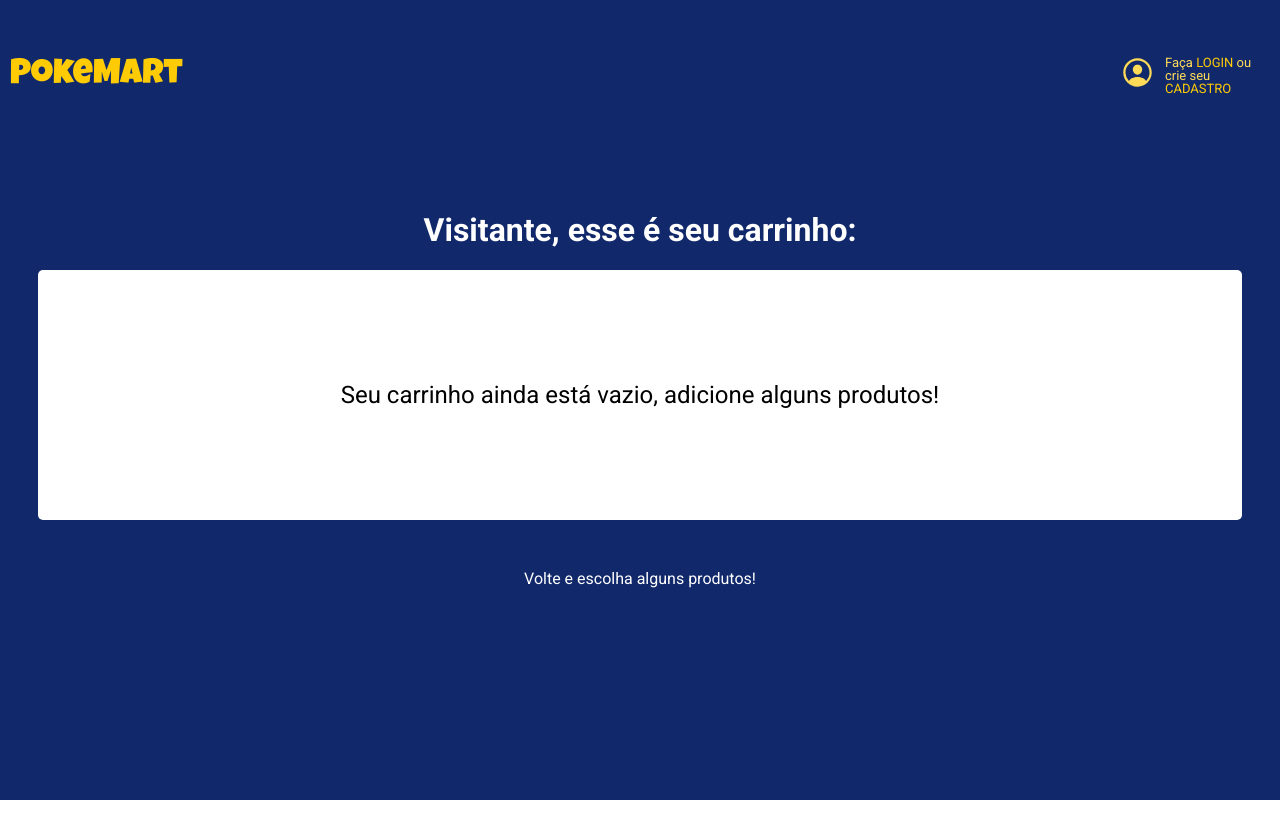
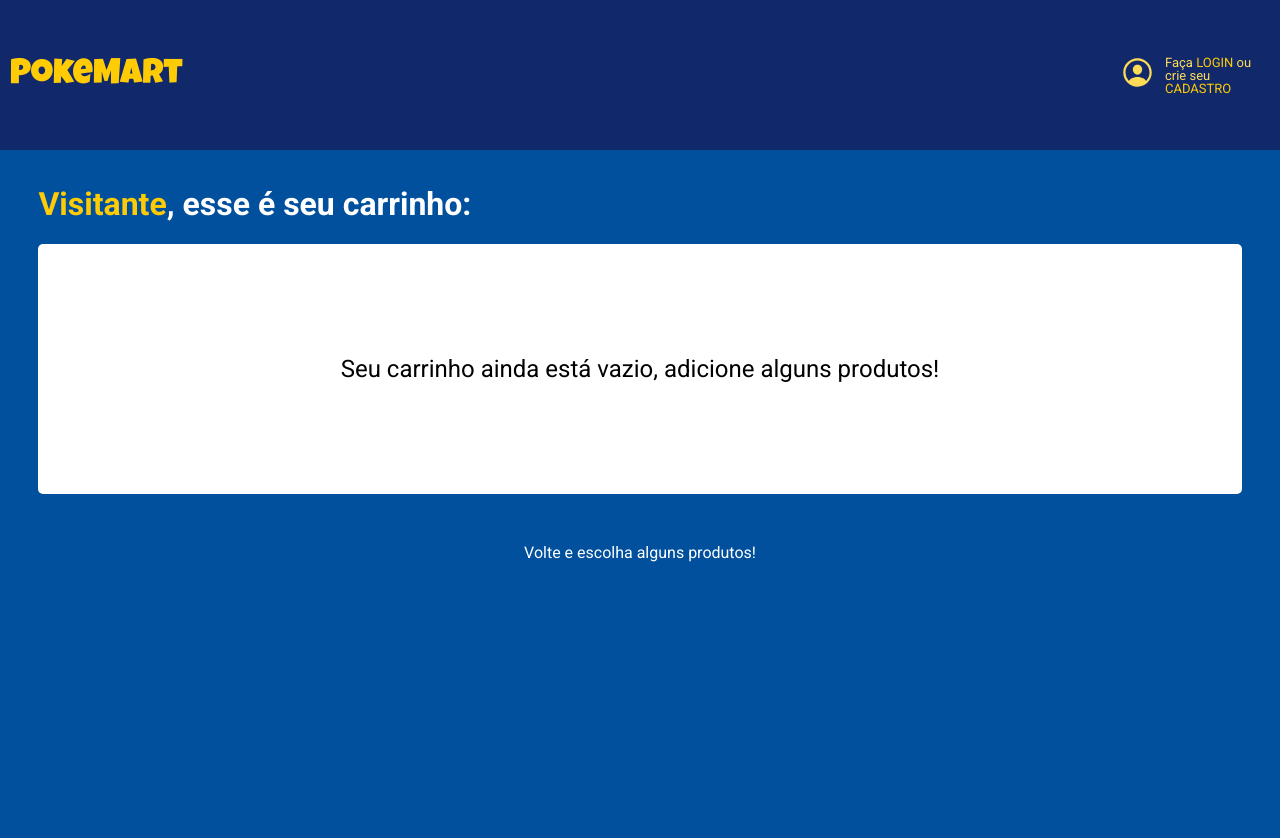
Before and after one commit to MateusDiniz9/pokemart-front, a React (Create React App) app: page /cart in a window 1280 px wide. Shown: the top 838 px of the page. Before the commit the page ends 800 px from the top, so only its background shows below. Built offline with nearby package versions, Linux system fonts and the light colour scheme.

Commit message:
Correção de bugs 1

```diff
--- a/src/Components/SignUp.js
+++ b/src/Components/SignUp.js
@@ -1,10 +1,11 @@
 import styled from "styled-components";
 import { useState } from "react";
-import { Link } from "react-router-dom";
+import { Link, useNavigate } from "react-router-dom";
 import icon from "../assets/greatball.png";
 import { signUp } from "../services/pokemart";
 
 export default function SignUp() {
+  const navigate = useNavigate();
   const [name, setName] = useState("");
   const [email, setEmail] = useState("");
   const [password, setPassword] = useState("");
@@ -14,7 +15,7 @@ export default function SignUp() {
     e.preventDefault();
     if (!(password === passwordConfirme)) {
       setPasswordConfirme("");
-      alert("senhas nao coincidem");
+      alert("Senhas não coincidem");
     } else {
       const body = { name, email, password };
       signUp(body)
@@ -25,6 +26,7 @@ export default function SignUp() {
           setPassword("");
           setPasswordConfirme("");
         })
+        navigate('/')
         .catch((error) => {
           return alert(error.message);
         });
@@ -75,12 +77,14 @@ export default function SignUp() {
 }
 
 const Wraper = styled.div`
-  width: 100%;
-  height: 100vh;
-  background-color: #00509d;
+  background-color: #11296B;
+  min-height: 100vh;
+  margin: auto;
+  padding: 5%;
   display: flex;
   flex-direction: column;
   align-items: center;
+  justify-content: center;
   form {
     display: flex;
     flex-direction: column;
@@ -133,7 +137,6 @@ const Forms = styled.form`
 `;
 
 const Logo = styled.h1`
-  margin-top: 40%;
   margin-bottom: 40px;
   font-family: "Luckiest Guy", cursive;
   font-size: 50px;
--- a/src/Components/cart/CartPage.js
+++ b/src/Components/cart/CartPage.js
@@ -22,17 +22,17 @@ function CartPage() {
     } else {
       setCart(productsData);
     }
-  }, [setCart, localData]);
+  }, [setCart, localData, productsData]);
 
   return (
     <>
       <Header $display={"false"} />
       <Main>
         <h1>
-          {localData?.token
-            ? `${(<span>{localData.username}</span>)},`
-            : "Visitante,"}{" "}
-          esse é seu carrinho:
+          <span>{localData?.token
+            ? localData.username
+            : "Visitante"}</span>
+          , esse é seu carrinho:
         </h1>
 
         {cart && cart.length !== 0 ? <FullCart /> : <EmptyCart />}
@@ -44,14 +44,12 @@ function CartPage() {
 export default CartPage;
 
 const Main = styled.div`
-  background-color: #11296b;
+  background-color: #00509D;
   min-height: 100vh;
-  margin: auto;
+  margin: 150px auto 0 auto;
   padding: 3%;
   display: flex;
   flex-direction: column;
-  align-items: center;
-  justify-content: center;
   h1 {
     font-weight: 700;
     font-size: 32px;
--- a/src/Components/checkout/CheckoutPage.js
+++ b/src/Components/checkout/CheckoutPage.js
@@ -12,6 +12,8 @@ function CheckoutPage() {
   const [ checkout, setCheckout ] = useState([]);
   const [ balance, setBalance ] = useState(0);
   const [ uniqueCheckoutProducts, setUniqueCheckoutProducts ] = useState([]);
+  const [username] = useState(JSON.parse(localStorage.getItem("pokemart")).username);
+
 
   useEffect(() => {
     getCheckout(saleId)
@@ -40,7 +42,7 @@ function CheckoutPage() {
   return (
     <>
         <Main>
-          <h1><span>username</span>, parabéns pela sua compra!</h1>
+          <h1><span>{username}</span>, parabéns pela sua compra!</h1>
           <h2>{`O método de pagamento utilizado foi `} <span>{checkout.paymentMethod}</span></h2>
             <TotalBox>
                 <p>Total da sua compra: R$ {balance/currencyTransform}</p>
```
Also changed, not shown: 1 other file (tests, documents, lock files or other folders).
